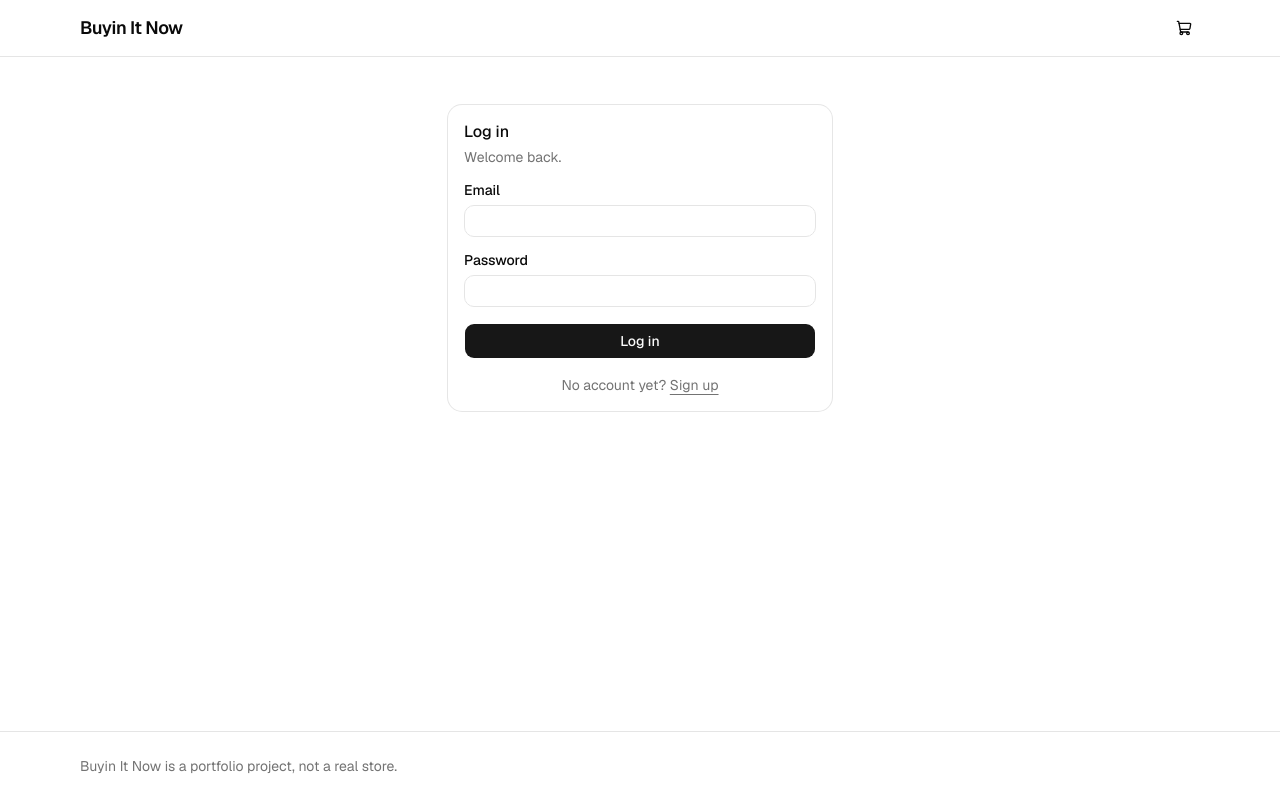
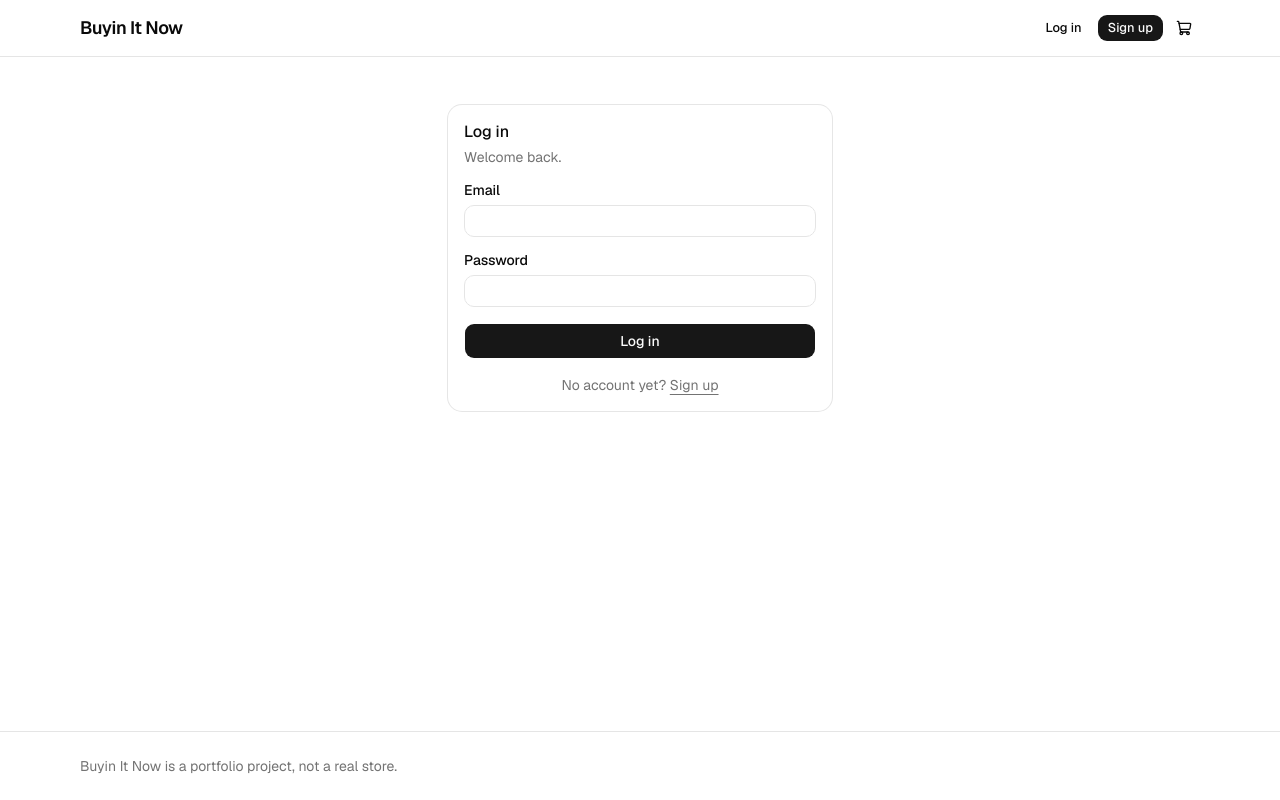
Before and after one commit to denyfebriawan/buyin-it-now, a Next.js app: page /login in a window 1280 px wide. Built offline with nearby package versions, Linux system fonts and the light colour scheme; no server answers.

Commit message:
feat: add auth-aware header
Show Log in and Sign up to visitors, and a first-name greeting, an account link and a Log out button to logged-in users. Redirect logged-in visitors away from the login and signup pages.

```diff
--- a/app/login/page.tsx
+++ b/app/login/page.tsx
@@ -1,10 +1,17 @@
 import type { Metadata } from "next";
+import { redirect } from "next/navigation";
 
 import { LoginForm } from "@/components/login-form";
+import { getCurrentUser } from "@/lib/auth";
 
 export const metadata: Metadata = { title: "Log in" };
 
-export default function LoginPage() {
+export default async function LoginPage() {
+  // Already logged in, so there is nothing to do here. This checks the user
+  // (not just the cookie) on purpose: a valid cookie for a deleted account
+  // must not lock someone out of the login page.
+  if (await getCurrentUser()) redirect("/");
+
   return (
     <div className="mx-auto w-full max-w-6xl px-4 py-12">
       <LoginForm />
--- a/app/signup/page.tsx
+++ b/app/signup/page.tsx
@@ -1,10 +1,15 @@
 import type { Metadata } from "next";
+import { redirect } from "next/navigation";
 
 import { SignupForm } from "@/components/signup-form";
+import { getCurrentUser } from "@/lib/auth";
 
 export const metadata: Metadata = { title: "Sign up" };
 
-export default function SignupPage() {
+export default async function SignupPage() {
+  // Same reasoning as the login page: check the user, not just the cookie.
+  if (await getCurrentUser()) redirect("/");
+
   return (
     <div className="mx-auto w-full max-w-6xl px-4 py-12">
       <SignupForm />
--- /dev/null
+++ b/components/auth-nav.tsx
@@ -0,0 +1,51 @@
+import Link from "next/link";
+
+import { logout } from "@/app/actions/auth";
+import { Button, buttonVariants } from "@/components/ui/button";
+import { getCurrentUser } from "@/lib/auth";
+
+// The part of the header that depends on who is looking. This is display only:
+// the real protection is requireUser() on protected pages and actions, so a
+// stale header can never grant access to anything.
+export async function AuthNav() {
+  const user = await getCurrentUser();
+
+  if (!user) {
+    return (
+      <>
+        <Link
+          href="/login"
+          className={buttonVariants({ variant: "ghost", size: "sm" })}
+        >
+          Log in
+        </Link>
+        <Link href="/signup" className={buttonVariants({ size: "sm" })}>
+          Sign up
+        </Link>
+      </>
+    );
+  }
+
+  const firstName = user.name.split(" ")[0];
+
+  return (
+    <>
+      <Link
+        href="/account"
+        className={buttonVariants({
+          variant: "ghost",
+          size: "sm",
+          className: "max-w-40",
+        })}
+      >
+        <span className="truncate">Hi, {firstName}</span>
+      </Link>
+      {/* A form (a POST), never a link: see the comment on logout(). */}
+      <form action={logout}>
+        <Button type="submit" variant="ghost" size="sm">
+          Log out
+        </Button>
+      </form>
+    </>
+  );
+}
--- a/components/site-header.tsx
+++ b/components/site-header.tsx
@@ -1,6 +1,7 @@
 import { ShoppingCart } from "lucide-react";
 import Link from "next/link";
 
+import { AuthNav } from "@/components/auth-nav";
 import { buttonVariants } from "@/components/ui/button";
 
 export function SiteHeader() {
@@ -10,6 +11,8 @@ export function SiteHeader() {
         <Link href="/" className="text-lg font-semibold tracking-tight">
           Buyin It Now
         </Link>
+        <div className="flex items-center gap-1">
+          <AuthNav />
           <Link
             href="/cart"
             aria-label="Cart"
@@ -18,6 +21,7 @@ export function SiteHeader() {
             <ShoppingCart />
           </Link>
         </div>
+      </div>
     </header>
   );
 }
```
Lines whose indentation alone changed are shown as unchanged.
